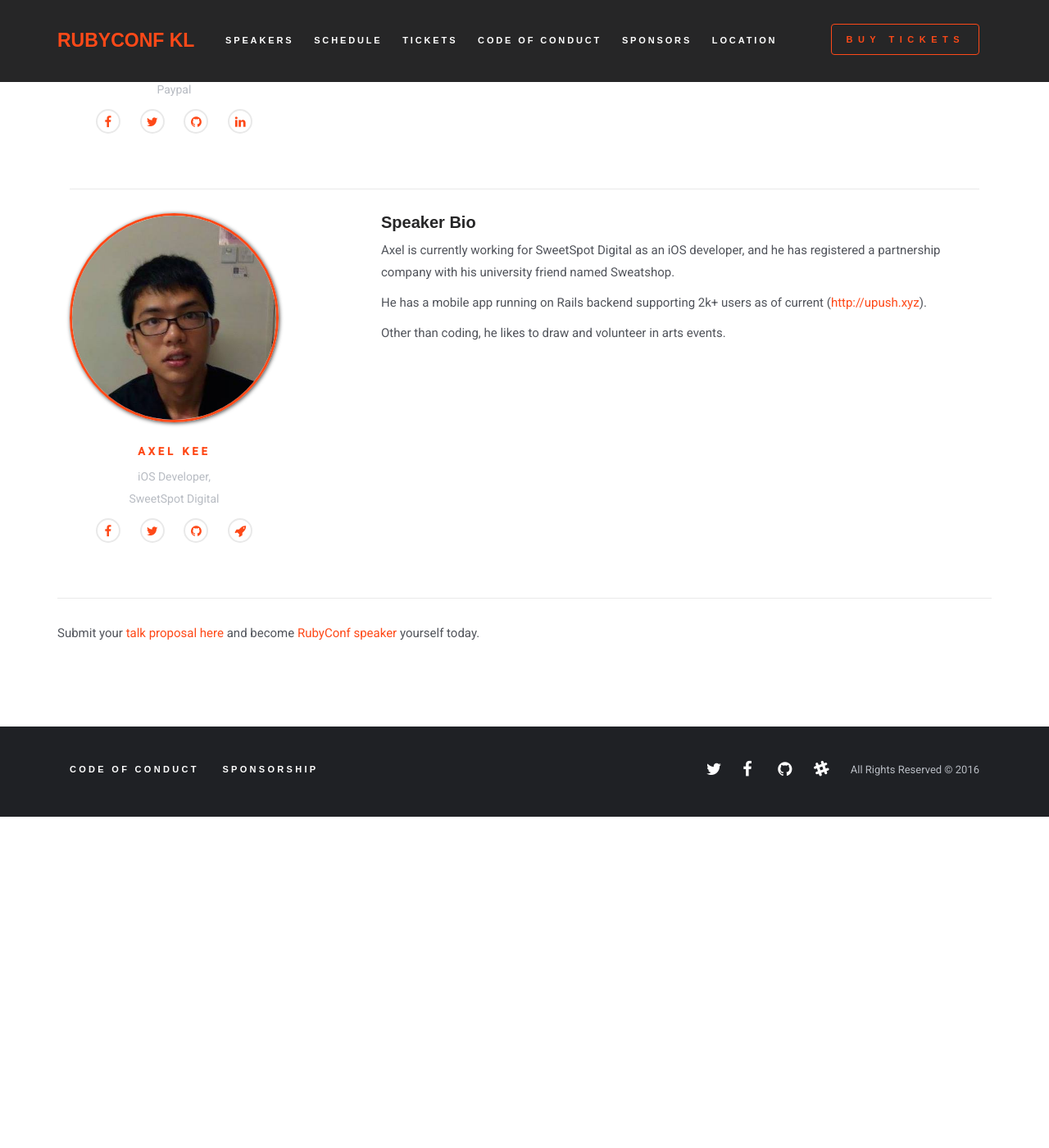
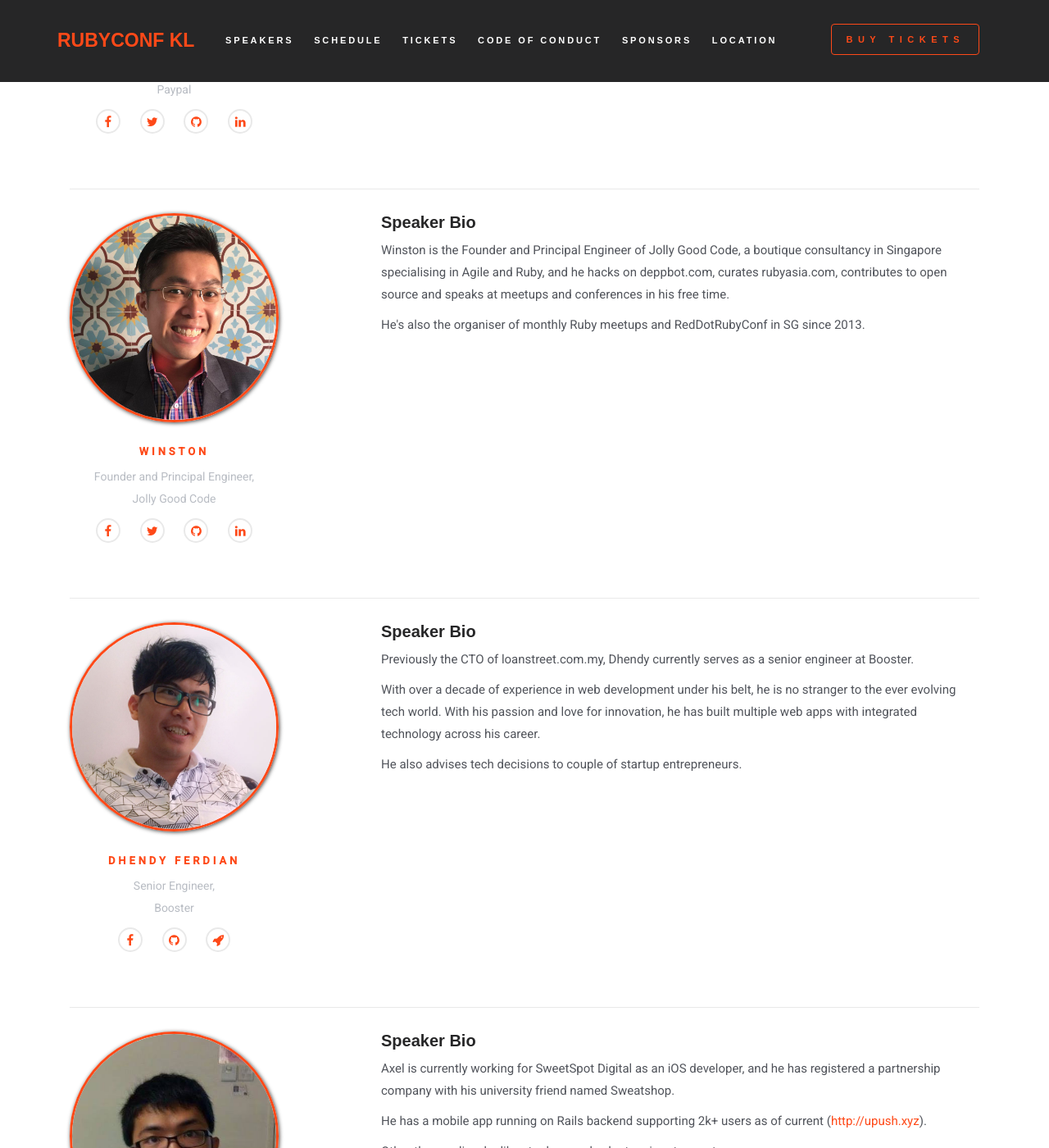
Before and after one commit to rubyconfmy/2016, a Jekyll site: the page built from speakers/index.html, in a window 1280 px wide and 1400 px high, scrolled down 558 px. Shown: the whole window at 82% size. Built offline with Jekyll 4.4.1, drawn with Linux system fonts in a browser that asks for light colours; some web fonts are replaced; before the commit the page ends 1554 px from its top, so only the background shows below that.

Commit message:
Add Winston & Dhendy as speakers

```diff
--- a/speakers/index.html
+++ b/speakers/index.html
@@ -4,6 +4,9 @@ title: Meet Our Speakers
 desc: Conference speaker's bio and information
 images:
   - http://rubyconf.my/assets/img/speakers/sau-sheong.jpg
+  - http://rubyconf.my/assets/img/speakers/winston-dhendy.jpg
+  - http://rubyconf.my/assets/img/speakers/winston.jpg
+  - http://rubyconf.my/assets/img/speakers/dhendy.jpg
   - http://rubyconf.my/assets/img/speakers/axel-kee.jpg
 ---
 
@@ -53,6 +56,68 @@ images:
         <div class="row">
           <div class="col-sm-3">
             <div class="speaker">
+              <div class="photo-wrapper rounded"><img src="/assets/img/speakers/winston.jpg" alt="Winston" class="img-responsive"></div>
+              <h3 class="name">WINSTON</h3>
+              <p class="text-alt"><small>Founder and Principal Engineer,<br />Jolly Good Code</small></p>
+              <ul class="speaker-socials">
+                <li><a target="_blank" rel="nofollow" href="https://www.facebook.com/winstonyw"><span class="fa fa-facebook"></span></a></li>
+                <li><a target="_blank" rel="nofollow" href="https://twitter.com/winstonyw"><span class="fa fa-twitter"></span></a></li>
+                <li><a target="_blank" rel="nofollow" href="https://github.com/winston"><span class="fa fa-github"></span></a></li>
+                <li><a target="_blank" rel="nofollow" href="https://sg.linkedin.com/in/winstonyw"><span class="fa fa-linkedin"></span></a></li>
+              </ul>
+            </div>
+          </div>
+          <div class="col-sm-1"></div>
+          <div class="col-sm-8">
+            <article>
+              <h6>Speaker Bio</h6>
+              <p>
+                Winston is the Founder and Principal Engineer of Jolly Good Code, a boutique consultancy in Singapore specialising in Agile and Ruby, and he hacks on deppbot.com, curates rubyasia.com, contributes to open source
+and speaks at meetups and conferences in his free time.
+              </p>
+              <p>
+                He's also the organiser of monthly Ruby meetups and RedDotRubyConf in SG since 2013.
+              </p>
+            </article>
+          </div>
+        </div>
+
+        <hr>
+
+        <div class="row">
+          <div class="col-sm-3">
+            <div class="speaker">
+              <div class="photo-wrapper rounded"><img src="/assets/img/speakers/dhendy.jpg" alt="Dhendy Ferdian" class="img-responsive"></div>
+              <h3 class="name">DHENDY FERDIAN</h3>
+              <p class="text-alt"><small>Senior Engineer,<br />Booster</small></p>
+              <ul class="speaker-socials">
+                <li><a target="_blank" rel="nofollow" href="https://www.facebook.com/dhendyferdian"><span class="fa fa-facebook"></span></a></li>
+                <li><a target="_blank" rel="nofollow" href="https://github.com/dferdian"><span class="fa fa-github"></span></a></li>
+                <li><a target="_blank" rel="nofollow" href="http://www.dhendyferdian.com/"><span class="fa fa-rocket"></span></a></li>
+              </ul>
+            </div>
+          </div>
+          <div class="col-sm-1"></div>
+          <div class="col-sm-8">
+            <article>
+              <h6>Speaker Bio</h6>
+              <p>
+                Previously the CTO of loanstreet.com.my, Dhendy currently serves as a senior engineer at Booster.
+              </p>
+              <p>
+                With over a decade of experience in web development under his belt, he is no stranger to the ever evolving tech world. With his passion and love for innovation, he has built multiple web apps with integrated technology across his career.
+              </p>
+              <p>
+                He also advises tech decisions to couple of startup entrepreneurs.
+              </p>
+            </article>
+          </div>
+        </div>
+
+        <hr>
+        <div class="row">
+          <div class="col-sm-3">
+            <div class="speaker">
               <div class="photo-wrapper rounded"><img src="/assets/img/speakers/axel-kee.jpg" alt="Axel Kee" class="img-responsive"></div>
               <h3 class="name">AXEL KEE</h3>
               <p class="text-alt"><small>iOS Developer,<br />SweetSpot Digital</small></p>
```
Also changed, not shown: index.html (+29 -1 lines), assets/img/speakers/_sau-sheong.jpg (added), assets/img/speakers/dhendy.jpg (added), assets/img/speakers/sau-sheong.jpg, assets/img/speakers/winston-dhendy.jpg (added), assets/img/speakers/winston.jpg (added).
